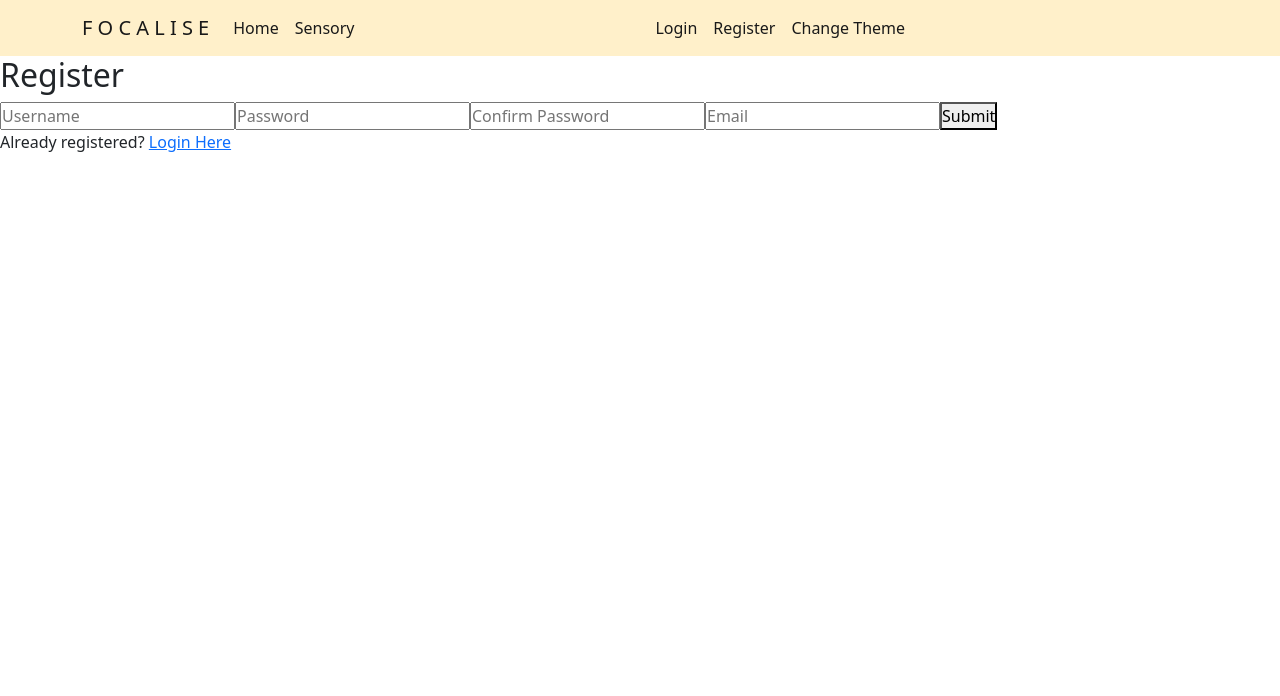
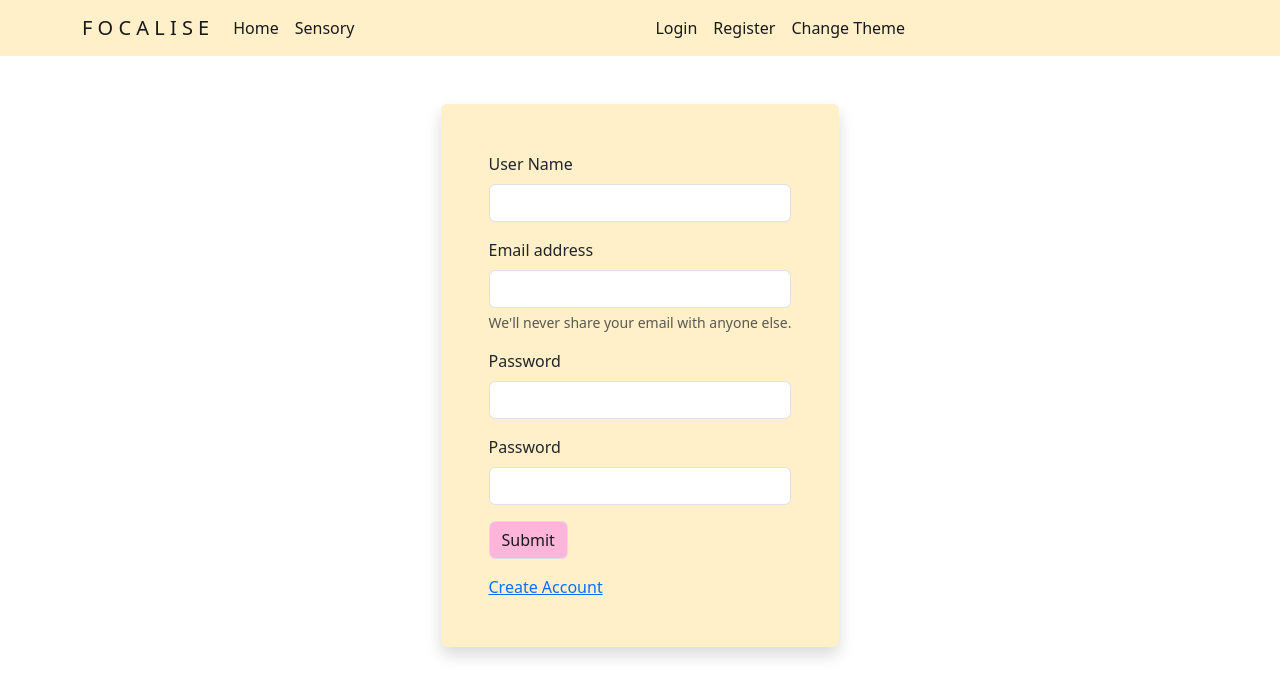
Before and after one commit to anawinter53/focalise-client, a React (Vite) app: page /register in a window 1280 px wide. Shown: the top 696 px of the page. Built offline with nearby package versions, Linux system fonts and the light colour scheme.

Commit message:
registration front-end with styling

```diff
--- a/src/components/Login/index.jsx
+++ b/src/components/Login/index.jsx
@@ -1,13 +1,14 @@
 import React, { useEffect } from "react";
 import "./login.css";
+import { useTheme } from "../../contexts";
 
 import { user } from "../../context/index";
 
 export default function Login() {
   const { id, setID, password, setPassword, username, setUsername, token, setToken } =
     user();
-
-  const usernameHandler = (e) => {
+  const  { theme } = useTheme()
+  const emailHandler = (e) => {
     setUsername(e.target.value);
   };
 
@@ -24,7 +25,8 @@ export default function Login() {
         headers: { "Content-Type": "application/json" },
         body: JSON.stringify({ username: username, password: password }),
       };
-      const res = await fetch("http://127.0.0.1:4000/login", options);
+      console.log(options)
+      const res = await fetch("http://localhost:4000/login", options);
       const data = await res.json();
       setToken(data.token);
       setID(data.id)
@@ -40,25 +42,29 @@ export default function Login() {
       localStorage.setItem("id", `${id}`);
       window.location.assign("/");
     }
-  }, [token]);
+  }, [id]);
+  useEffect(() => { document.body.style.backgroundColor = `${theme.primColor}` }, )
 
   return (
-    <div id="login-page">
-      <h2>Login</h2>
-      <form>
-        <input onChange={usernameHandler} type="username" placeholder="Username"></input>
-        <input
-          onChange={passwordHandler}
-          type="password"
-          placeholder="Password"
-        ></input>
-        <button type="submit" onClick={handleSubmit}>
-          Submit
-        </button>
-      </form>
-      <p>
-        No account? <a href="/register">Register Here</a>
-      </p>
-    </div>
+    <section>
+        <div id="login-page" className="d-flex justify-content-center align-items-center">
+          <div className="p-5 m-5 shadow rounded" style={{backgroundColor:`${theme.primBG}`}}>
+              <form>
+                  <div className="mb-3">
+                    <label htmlFor="Email1" className="form-label">Email address</label>
+                    <input onChange={emailHandler} type="email" className="form-control" id="Email1" aria-describedby="emailHelp"/>
+                    <div id="emailHelp" className="form-text">We'll never share your email with anyone else.</div>
+                  </div>
+                  <div className="mb-3">
+                    <label htmlFor="Password1" className="form-label">Password</label>
+                    <input  onChange={passwordHandler} type="password" className="form-control" id="Password1"/>
+                  </div>
+                  <button onClick={handleSubmit} type="submit" className="btn border" style={{backgroundColor: `${theme.accentColor}`, color:`${theme.primText}`}}>Submit</button>
+                </form>
+                <div className='mt-3'><a  href="/register">Create Account</a></div>
+          </div>
+        </div>
+    </section>
+
   );
 }
--- a/src/components/Register/index.jsx
+++ b/src/components/Register/index.jsx
@@ -2,12 +2,13 @@ import React from "react";
 import "./register.css";
 import { useState } from "react";
 import { user } from "../../context/index";
+import { useTheme } from "../../contexts";
 
 export default function Register() {
   const [confirmPassword, setConfirmPassword] = useState("");
   const { username, setUsername, password, setPassword, email, setEmail } =
     user();
-
+  const {theme} = useTheme()
   const confirmPasswordHandler = (e) => {
     setConfirmPassword(e.target.value);
   };
@@ -56,32 +57,61 @@ export default function Register() {
   }
 
   return (
-    <div id="register-page">
-      <h2>Register</h2>
-      <form>
-        <input
-          onChange={usernameHandler}
-          type="text"
-          placeholder="Username"
-        ></input>
-        <input
-          onChange={passwordHandler}
-          type="password"
-          placeholder="Password"
-        ></input>
-        <input
-          onChange={confirmPasswordHandler}
-          type="password"
-          placeholder="Confirm Password"
-        ></input>
-        <input onChange={emailHandler} type="email" placeholder="Email"></input>
-        <button type="submit" onClick={handleSubmit}>
-          Submit
-        </button>
-      </form>
-      <p>
-        Already registered? <a href="/login">Login Here</a>
-      </p>
-    </div>
+    // <div id="register-page">
+    //   <h2>Register</h2>
+    //   <form>
+    //     <input
+    //       onChange={usernameHandler}
+    //       type="text"
+    //       placeholder="Username"
+    //     ></input>
+    //     <input
+    //       onChange={passwordHandler}
+    //       type="password"
+    //       placeholder="Password"
+    //     ></input>
+    //     <input
+    //       onChange={confirmPasswordHandler}
+    //       type="password"
+    //       placeholder="Confirm Password"
+    //     ></input>
+    //     <input onChange={emailHandler} type="email" placeholder="Email"></input>
+    //     <button type="submit" onClick={handleSubmit}>
+    //       Submit
+    //     </button>
+    //   </form>
+    //   <p>
+    //     Already registered? <a href="/login">Login Here</a>
+    //   </p>
+    // </div>
+
+    <section>
+        <div id="login-page" className="d-flex justify-content-center align-items-center">
+          <div className="p-5 m-5 shadow rounded" style={{backgroundColor:`${theme.primBG}`}}>
+              <form>
+                  <div className="mb-3">
+                    <label htmlFor="username" className="form-label">User Name</label>
+                    <input onChange={usernameHandler} type="text" className="form-control" id="Username"/>
+                  </div>
+                  <div className="mb-3">
+                    <label htmlFor="Email1" className="form-label">Email address</label>
+                    <input onChange={emailHandler} type="email" className="form-control" id="Email1" aria-describedby="emailHelp"/>
+                    <div id="emailHelp" className="form-text">We'll never share your email with anyone else.</div>
+                  </div>
+                  <div className="mb-3">
+                    <label htmlFor="Password1" className="form-label">Password</label>
+                    <input  onChange={passwordHandler} type="password" className="form-control" id="Password1"/>
+                  </div>
+                  <div className="mb-3">
+                    <label htmlFor="Password2" className="form-label">Password</label>
+                    <input  onChange={confirmPasswordHandler} type="password" className="form-control" id="Password2"/>
+                  </div>
+                  <button onClick={handleSubmit} type="submit" className="btn border" style={{backgroundColor: `${theme.accentColor}`, color:`${theme.primText}`}}>Submit</button>
+                </form>
+                <div className='mt-3'><a  href="/register">Create Account</a></div>
+          </div>
+        </div>
+    </section>
+
   );
 }
--- a/src/pages/SensoryPage/index.jsx
+++ b/src/pages/SensoryPage/index.jsx
@@ -14,8 +14,6 @@ export default function SensoryPage() {
     function scrollToVideoFrame() {
         document.getElementById('video-frame').scrollIntoView()
     }
-
-
   return (
         <div style={{backgroundColor: `${theme.primColor}`}}>
             <section id="select-time" style={{height: '100vh'}}>
```
